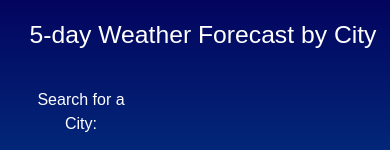
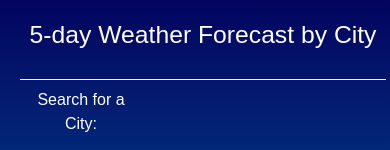
Before and after one commit to NBADRAUN/5-day-forecast, a plain HTML site: page index.html in a window 390 px wide. Shown: the top 150 px of the page. Drawn offline with nearby package versions, Linux system fonts and the light colour scheme.

Commit message:
polishing UI and adjusting responsiveness

```diff
--- a/assets/script.js
+++ b/assets/script.js
@@ -22,7 +22,6 @@ document.addEventListener('click', function(event) {
     event.preventDefault();
     tommorow = new Date(date);
         city = event.target.value;
-        console.log(event.target.value)
         cardsection.innerHTML="";
         getlatlon();
   } else {
--- a/index.html
+++ b/index.html
@@ -20,7 +20,7 @@
 <!-- Page body -->
 <body>
   <section class="container ms-2">
-    <section class="hero text-white text-center fs-2 pt-3 " style="height: 80px;"> 5-day Weather Forecast by City
+    <section class="hero text-white text-center fs-2 pt-3 border-bottom border-light " style="height: 80px;"> 5-day Weather Forecast by City
     </section>
     <div class="container text-center">
       <div class="row">
```
